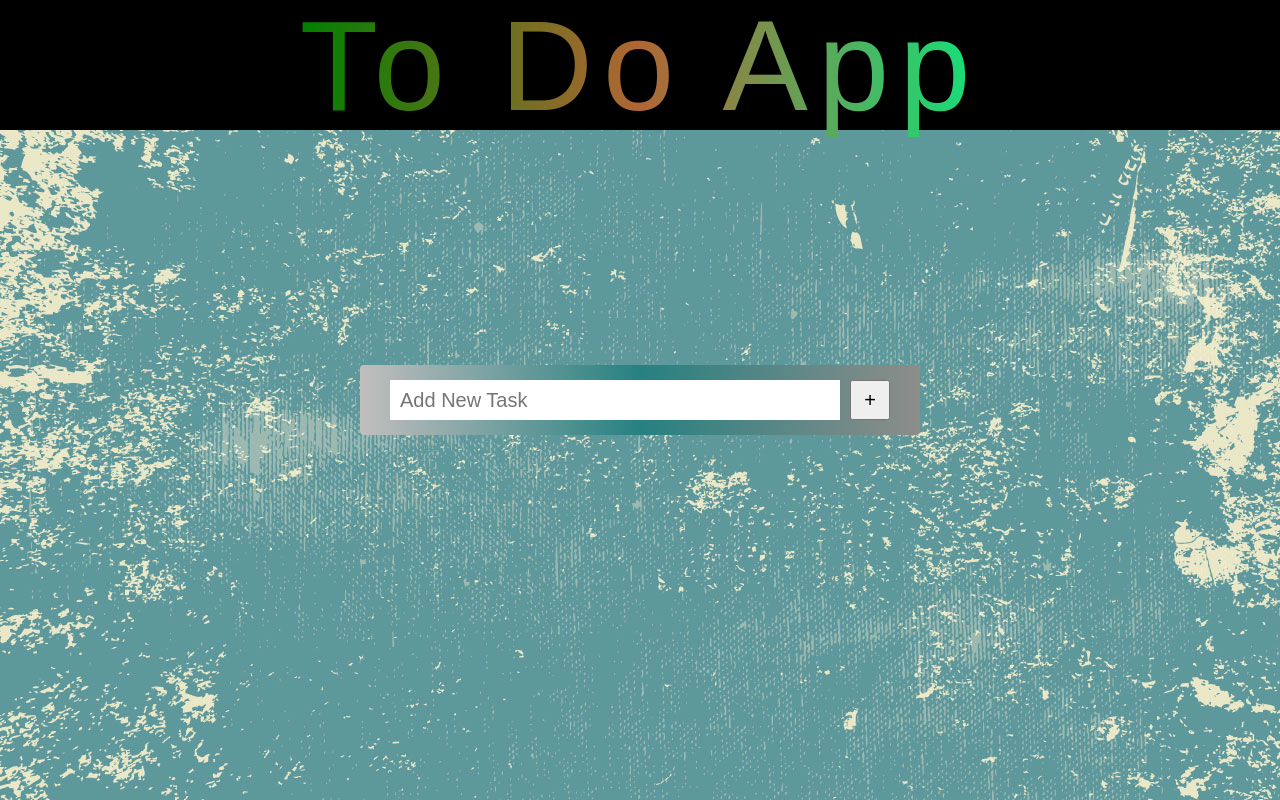
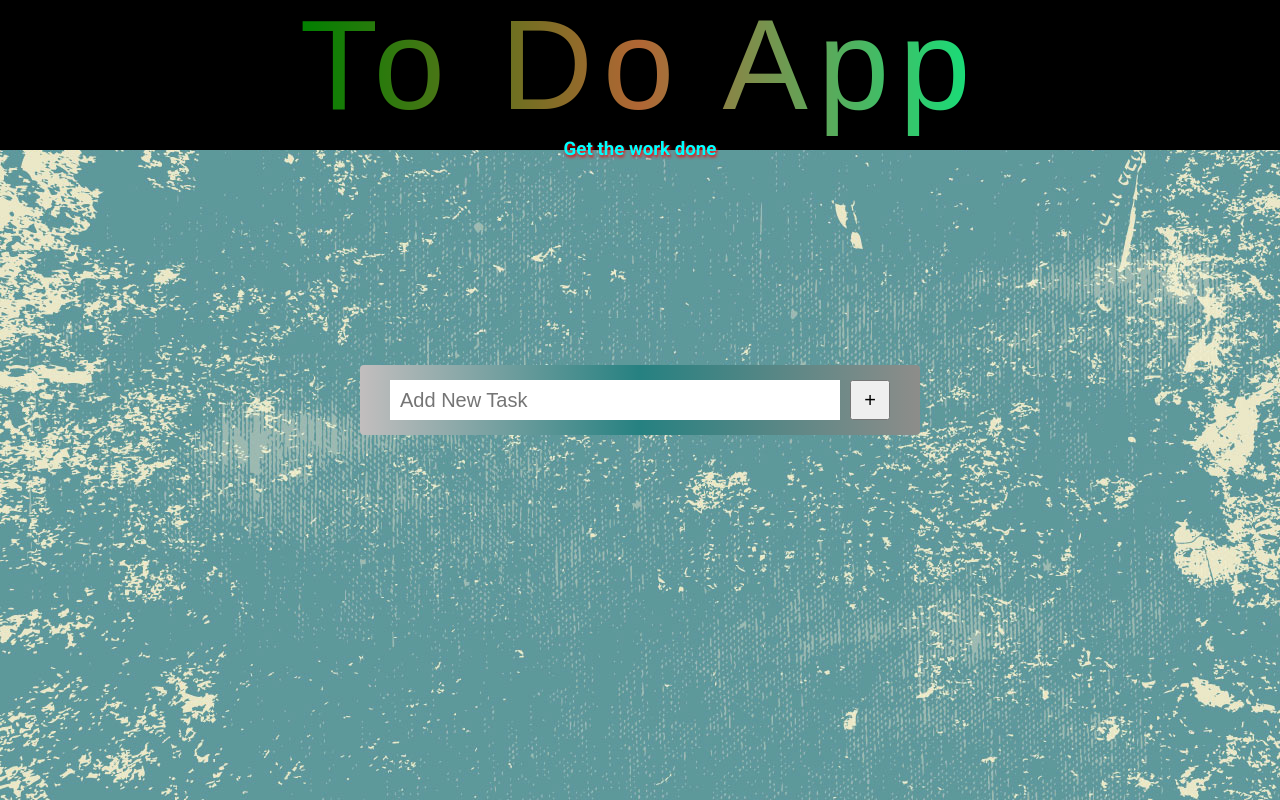
Before and after one commit to aarzooray/To-do-App, a plain HTML site: page index.html in a window 1280 px wide. Drawn offline with nearby package versions, Linux system fonts and the light colour scheme; a web font is replaced by a local one.

Commit message:
A sub-heading added below Big

```diff
--- a/index.html
+++ b/index.html
@@ -20,7 +20,9 @@
         </div>
     </div>
     <div class="header">
-        <header>To Do App</header></div>
+        <header>To Do App</header>
+        <h3>Get the work done</h3>
+    </div>
 
     <div id="container">
         <div class="inputTaskBox">
--- a/style.css
+++ b/style.css
@@ -12,27 +12,37 @@ body{
 
 }
 .header{
-    color: white;
     position: relative;
     background:black ;
+    height: 150px;
+    text-align: center;
+    display: flex;
+    align-items: center;
+    justify-content: center;
+    flex-direction: column;
+}
+header{
+    color: white;
+
     /* color: transparent; */
     /* -webkit-background-clip: text; */
     font-size:10vmax;
     letter-spacing: 10px;
-    text-align: center;
+
     /* font-family: "Jersey 10 Charted", sans-serif; */
     font-family: "Jersey 10", sans-serif;
     display: flex;
-    height: 130px;
     align-items: center;
     justify-content: center;
-}
-header{
     color :transparent;
     background:linear-gradient(to right,green,rgb(177, 102, 52),rgb(20, 224, 122));
     -webkit-background-clip: text;
 }
-
+h3{
+    color: cyan;
+    font-family: "roboto",sans-serif;
+    text-shadow: 1px 2px 3px red;
+}
 #container{
     position: fixed;
     top: 50%;
```
